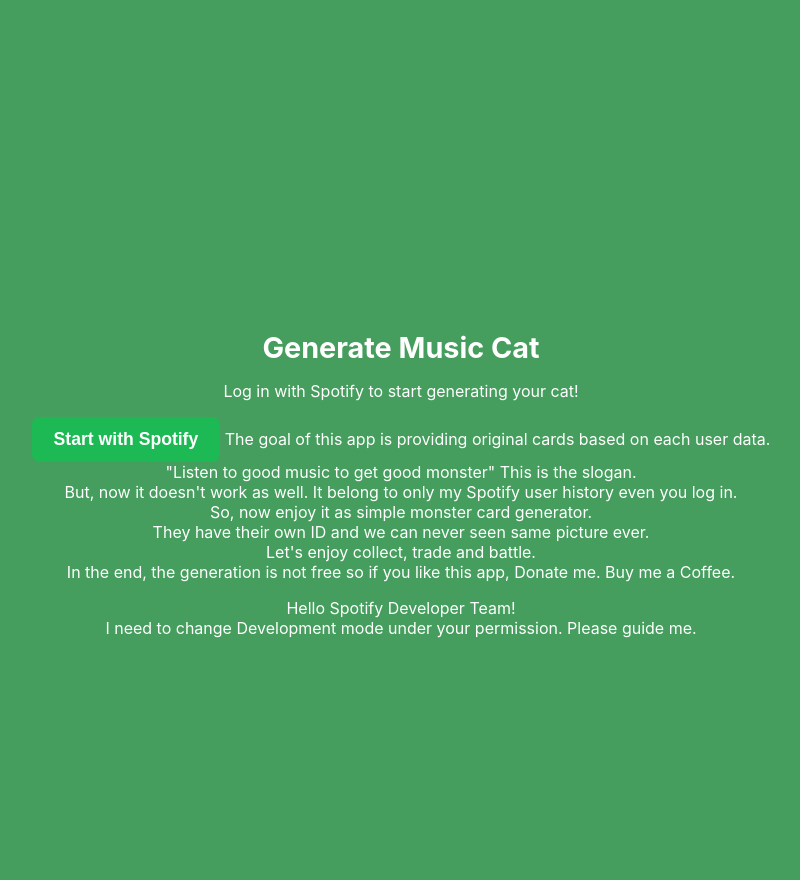
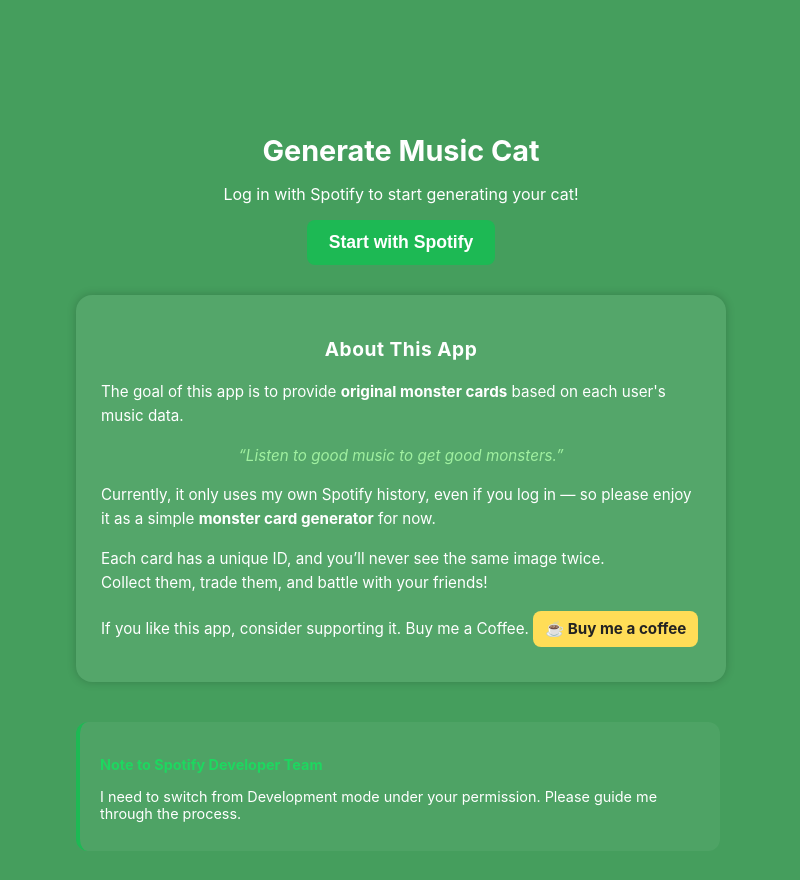
Before and after one commit to seiyaU/Music_Monster, a Python web app: template templates/generate.html in a window 1280 px wide. Shown: the whole page, without its empty margins (239-1039 px from the left). Run offline with Jinja, Linux system fonts and the light colour scheme; the template is opened without the code that fills it, so the values that code supplies are empty.

Commit message:
work well

```diff
--- a/templates/generate.html
+++ b/templates/generate.html
@@ -83,6 +83,63 @@
     #start-btn:hover {
       background: #1ed760;
     }
+
+    .about-app {
+    max-width: 600px;
+    background: rgba(255, 255, 255, 0.08);
+    padding: 20px 25px;
+    border-radius: 16px;
+    margin-top: 30px;
+    text-align: left;
+    line-height: 1.6;
+    font-size: 0.95rem;
+    box-shadow: 0 0 10px rgba(0,0,0,0.2);
+  }
+
+  .about-app h3 {
+    text-align: center;
+    color: #fff;
+    font-size: 1.2rem;
+    margin-bottom: 15px;
+    letter-spacing: 0.5px;
+  }
+
+  .about-app .quote {
+    font-style: italic;
+    color: #a0f0a0;
+    text-align: center;
+    margin: 15px 0;
+  }
+
+  .donate-link {
+    display: inline-block;
+    background: #ffdd57;
+    color: #222;
+    font-weight: bold;
+    padding: 6px 12px;
+    border-radius: 8px;
+    text-decoration: none;
+    transition: background 0.2s;
+  }
+  .donate-link:hover {
+    background: #ffe47a;
+  }
+
+  .dev-note {
+    margin-top: 40px;
+    max-width: 600px;
+    padding: 15px 20px;
+    background: rgba(255,255,255,0.05);
+    border-left: 4px solid #1DB954;
+    border-radius: 12px;
+    text-align: left;
+    font-size: 0.9rem;
+  }
+  .dev-note h4 {
+    color: #1ed760;
+    margin-bottom: 8px;
+  }
+
   </style>
 </head>
 <body>
@@ -91,19 +148,38 @@
     <h2>Generate Music Cat</h2>
     <p>Log in with Spotify to start generating your cat!</p>
     <button id="start-btn">Start with Spotify</button>
-    <d>
-      The goal of this app is providing original cards based on each user data. <br>
-      "Listen to good music to get good monster" This is the slogan.<br>
-      But, now it doesn't work as well. It belong to only my Spotify user history even you log in.<br>
-      So, now enjoy it as simple monster card generator. <br>
-      They have their own ID and we can never seen same picture ever.<br>
-      Let's enjoy collect, trade and battle.<br>
-      In the end, the generation is not free so if you like this app, Donate me. Buy me a Coffee.
-    </p>
-    <p>Hello Spotify Developer Team!<br>
-      I need to change Development mode under your permission. Please guide me.
-    </p>
-  </div>
+
+    <div class="about-app">
+      <h3>About This App</h3>
+      <p>
+        The goal of this app is to provide <strong>original monster cards</strong> based on each user's music data.
+      </p>
+      <p class="quote">
+        “Listen to good music to get good monsters.”
+      </p>
+      <p>
+        Currently, it only uses my own Spotify history, even if you log in — so please enjoy it as a simple
+        <strong>monster card generator</strong> for now.
+      </p>
+      <p>
+        Each card has a unique ID, and you’ll never see the same image twice.
+        <br>Collect them, trade them, and battle with your friends!
+      </p>
+      <p>
+        If you like this app, consider supporting it. Buy me a Coffee.
+        <a href="https://buymeacoffee.com/seiyau" target="_blank" class="donate-link">☕ Buy me a coffee</a>
+      </p>
+    </div>
+
+    <div class="dev-note">
+      <h4>Note to Spotify Developer Team</h4>
+      <p>
+        I need to switch from Development mode under your permission.
+        Please guide me through the process.
+      </p>
+    </div>
+</div>
+
 
   <!-- ✅ 生成画面（非表示スタート） -->
   <div id="generation-screen" style="display:none; flex-direction:column; align-items:center;">
```
